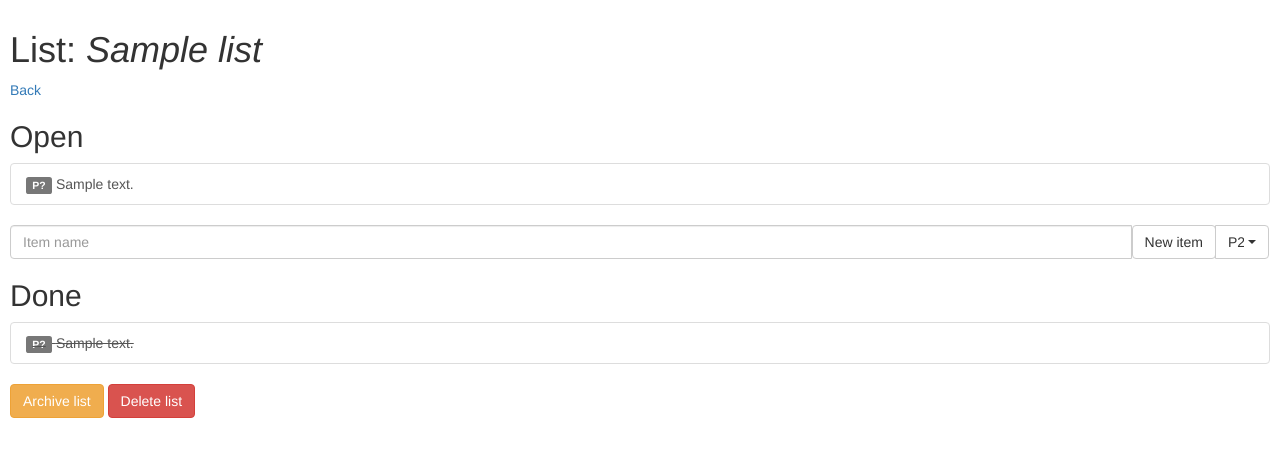
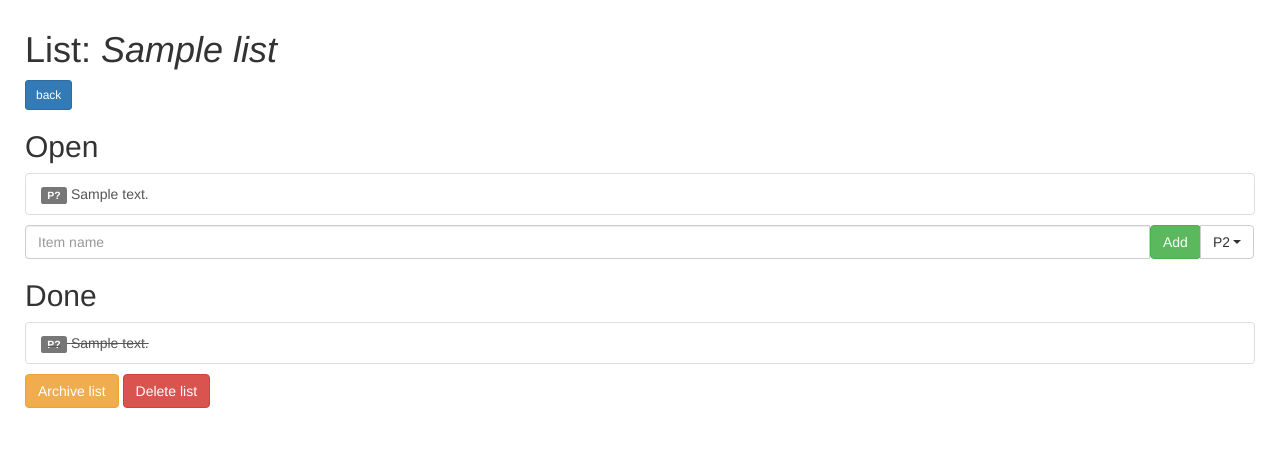
Before and after one commit to spudtrooper/toooodoooos, a Python web app: template templates/list.html in a window 1280 px wide. Shown: the top 457 px of the page. Run offline with Jinja, Linux system fonts and the light colour scheme; the template is opened without the code that fills it: most values are stand-ins (such as "Sample title", 1, 10 or a date in 2020); some libraries are stand-ins or nearby versions.

Commit message:
added padding to blocks, changed colors/names of buttons

```diff
--- a/static/css/style.css
+++ b/static/css/style.css
@@ -28,3 +28,7 @@ body {
 .fake-link:hover {
     text-decoration: underline;
 }
+
+.container-fluid > div.block {
+  margin: 10px 0 10px 0;
+}
--- a/static/js/common.js
+++ b/static/js/common.js
@@ -1,10 +1,10 @@
-function reload_(opt_url) {
+function reload_(opt_url, opt_timeout) {
   setTimeout(function() {
     document.location = opt_url ? opt_url : String(document.location).replace(/#.*/, '');
-  }, 50);
+  }, opt_timeout || 50);
 }
 
-function request(url, method, opt_data, opt_afterUrl) {
+function request(url, method, opt_data, opt_afterUrl, opt_timeout) {
   var data = opt_data || {};
   $.ajax({
     url: url,
@@ -13,16 +13,16 @@ function request(url, method, opt_data, opt_afterUrl) {
     context: document.body
   }).done(function(str) {
     console.log('Have response: ' + str);
-    reload_(opt_afterUrl);
+    reload_(opt_afterUrl, opt_timeout);
   });
 }
 
-function get(url, opt_data, opt_afterUrl) {
-  request(url, 'GET', opt_data, opt_afterUrl);
+function get(url, opt_data, opt_afterUrl, opt_timeout) {
+  request(url, 'GET', opt_data, opt_afterUrl, opt_timeout);
 }
 
-function post(url, opt_data, opt_afterUrl) {
-  request(url, 'POST', opt_data, opt_afterUrl);
+function post(url, opt_data, opt_afterUrl, opt_timeout) {
+  request(url, 'POST', opt_data, opt_afterUrl, opt_timeout);
 }
 
 function openSpecialLink(e) {
--- a/static/js/index.js
+++ b/static/js/index.js
@@ -8,7 +8,7 @@ function addNewList() {
     alert('No name');
     return;
   }
-  post('/newlist', {name: name});
+  post('/newlist', {name: name}, undefined, 200);
 }
 
 function deleteList(listKey) {
--- a/templates/_base.html
+++ b/templates/_base.html
@@ -15,7 +15,9 @@
     {% block head %}{% endblock %}
     </head>
     <body>
+      <div class="container-fluid main-content">
       <h1>{% block title %}{% endblock %}</h1>
       {% block body %}{% endblock %}
+      </div>
   </body>
 </html>
--- /dev/null
+++ b/templates/_sub_menu.html
@@ -0,0 +1,5 @@
+<div class="btn-toolbar" role="toolbar" aria-label="Toolbar with button groups">
+  <div class="btn-group btn-group-sm" role="group" aria-label="First group">
+    <a href="/" class="btn btn-primary btn-sm" role="button">back</a>
+  </div>
+</div>
--- a/templates/history.html
+++ b/templates/history.html
@@ -9,7 +9,7 @@ History
 {% endblock %}
 
 {% block body %}
-<a href="/" class="back">Back</a>
+{% include "_sub_menu.html" %}
 
 <div id="history">
   <ul class="list-group">
--- a/templates/list.html
+++ b/templates/list.html
@@ -12,10 +12,10 @@ List: <span class="list-title">{{ list.name|escape }}</span>
 {% endblock %}
 
 {% block body %}
-<a href="/" class="back">Back</a>
+{% include "_sub_menu.html" %}
 
 <h2>Open</h2>
-<div class="list-group">
+<div class="block list-group">
   {% for item in open_items %}
   <a class="list-group-item list-group-item-action"
      href="#"
@@ -25,13 +25,13 @@ List: <span class="list-title">{{ list.name|escape }}</span>
   {% endfor %}
 </div>
 
-<div class="input-group">
+<div class="block input-group">
   <input type="text" class="form-control" placeholder="Item name"
          id="text_{{ list.key}}">
   <div class="input-group-btn">
-    <button type="button" class="btn btn-default"
+    <button type="button" class="btn btn-success"
             onclick="addNewItem('{{ list.key }}')" >
-      New item
+      Add
     </button>
   </div>
   <select id="priority_{{ list.key}}" class="selectpicker">
@@ -44,7 +44,7 @@ List: <span class="list-title">{{ list.name|escape }}</span>
 </div>
 
 <h2>Done</h2>
-<div class="list-group">
+<div class="block list-group">
   {% for item in done_items %}
   <a class="list-group-item list-group-item-action done"
      href="#"
@@ -54,7 +54,7 @@ List: <span class="list-title">{{ list.name|escape }}</span>
   {% endfor %}
 </div>
 
-<div class="etc-buttons">
+<div class="block etc-buttons">
     <button type="submit" class="btn btn-warning"
             onclick="archiveList('{{ list.key }}')" >
       Archive list
```
Also changed, not shown: templates/_top_menu.html (+9 -5 lines), templates/index.html (+13 -12 lines).
